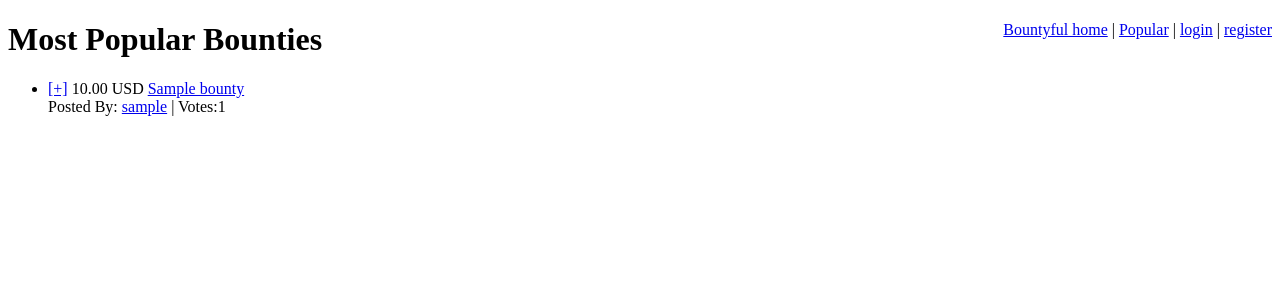
After one commit to slick666/bountyfulcoins, a Django app: page /popular/ in a window 1280 px wide. The commit adds this page. Shown: the top 300 px of the page. Run offline with Django 3.2, Linux system fonts and the light colour scheme; tables that the repository leaves empty hold one stand-in row (values such as "Sample post"); parts of the project's set-up code (start-up, migrations or seed data) failed here and were passed over; some libraries are stand-ins or nearby versions.

Commit message:
Added Popular Bounties Listing
Added listing of Popular Bounties.

```diff
--- a/bountyfulcoins/templates/base.html
+++ b/bountyfulcoins/templates/base.html
@@ -14,6 +14,7 @@
 <body>
 	<div id="nav">
 		<a href="/">Bountyful home</a> |
+		<a href="/popular/">Popular</a> |
 		{% if user.is_authenticated %}
 			<a href="/save/">Submit</a> |
 			<a href="/search/">Search</a> |
--- /dev/null
+++ b/bountyfulcoins/templates/popular_page.html
@@ -0,0 +1,6 @@
+{% extends "base.html" %}
+{% block title %}Popular Bounties{% endblock %}
+{% block head %}Most Popular Bounties{% endblock %}
+{% block content %}
+{% include "shared_bounty_list.html" %}
+{% endblock %}
--- a/bountyfulcoins/templates/shared_bounty_list.html
+++ b/bountyfulcoins/templates/shared_bounty_list.html
@@ -2,6 +2,8 @@
 	<ul class="bounties">
 		{% for shared_bounties in shared_bounties %}
 			<li>
+				<a href="/vote/?id={{ shared_bounties.id}}"
+					class="vote">[+]</a>
 				{{ shared_bounties.bounty.amount }} {{ shared_bounties.bounty.currency}}
 				<a href="{{ shared_bounties.bounty.link.url }}"
 					class="title">
--- a/bountyfulcoins/urls.py
+++ b/bountyfulcoins/urls.py
@@ -1,7 +1,6 @@
 import os
 from django.conf.urls import patterns, include, url
 from django.contrib import admin
-# from django.views.generic.simple import direct_to_template
 from django.views.generic import TemplateView
 from bountyfulcoinsapp.views import *
 
@@ -18,6 +17,7 @@ urlpatterns = patterns('',
 
     # Browsing
     url(r'^$', main_page),
+    url(r'^popular/$', popular_page),
     url(r'^user/(\w+)/$', user_page),
     url(r'^tag/([^\s]+)/$', tag_page),
     url(r'^tag/$', tag_cloud_page),
@@ -31,6 +31,7 @@ urlpatterns = patterns('',
 
     # Content Management
     url(r'^save/$', bounty_save_page),
+    url(r'^vote/$', bounty_vote_page),
 
     # Site Media
     url(r'^site_media/(?P<path>.*)$', 'django.views.static.serve',
--- a/bountyfulcoinsapp/views.py
+++ b/bountyfulcoinsapp/views.py
@@ -7,7 +7,9 @@ from django.contrib.auth.models import User
 from django.contrib.auth import logout
 from django.contrib.auth.decorators import login_required
 from django.core.context_processors import csrf
+from django.db.models import Q
 from django.shortcuts import render_to_response, get_object_or_404
+from datetime import datetime, timedelta
 from bountyfulcoinsapp.forms import *
 from bountyfulcoinsapp.models import *
 
@@ -195,10 +197,12 @@ def search_page(request):
 		show_results = True
 		query = request.GET['query'].strip()
 		if query:
+			keywords = query.split()
+			q = Q()
+			for keyword in keywords:
+				q = q & Q(title__icontains=keyword)
 			form = SearchForm({'query' : query})
-			bounties = Bounty.objects.filter(
-				title__icontains=query
-			)[:10]
+			bounties = Bounty.objects.filter(q)[:10]
 	variables = RequestContext(request, {
 		'form': form,
 		'bounties': bounties,
@@ -215,7 +219,7 @@ def search_page(request):
 def bounty_vote_page(request):
 	if 'id' in request.GET:
 		try:
-			id = request.GEt['id']
+			id = request.GET['id']
 			shared_bounties = SharedBounty.objects.get(id=id)
 			user_voted = shared_bounties.users_voted.filter(
 				username=request.user.username
@@ -229,3 +233,18 @@ def bounty_vote_page(request):
 	if 'HTTP_REFERER' in request.META:
 		return HttpResponseRedirect(request.META['HTTP_REFERER'])
 	return HttpResponseRedirect('/')
+
+def popular_page(request):
+	today = datetime.today()
+	yesterday = today - timedelta(1)
+	shared_bounties = SharedBounty.objects.filter(
+		date__gt=yesterday
+	)
+	shared_bounties = shared_bounties.order_by(
+		'-votes'
+		)[:50]
+
+	variables = RequestContext(request, {
+		'shared_bounties': shared_bounties
+		})
+	return render_to_response('popular_page.html', variables)
```
Also changed, not shown: 2 other files.
